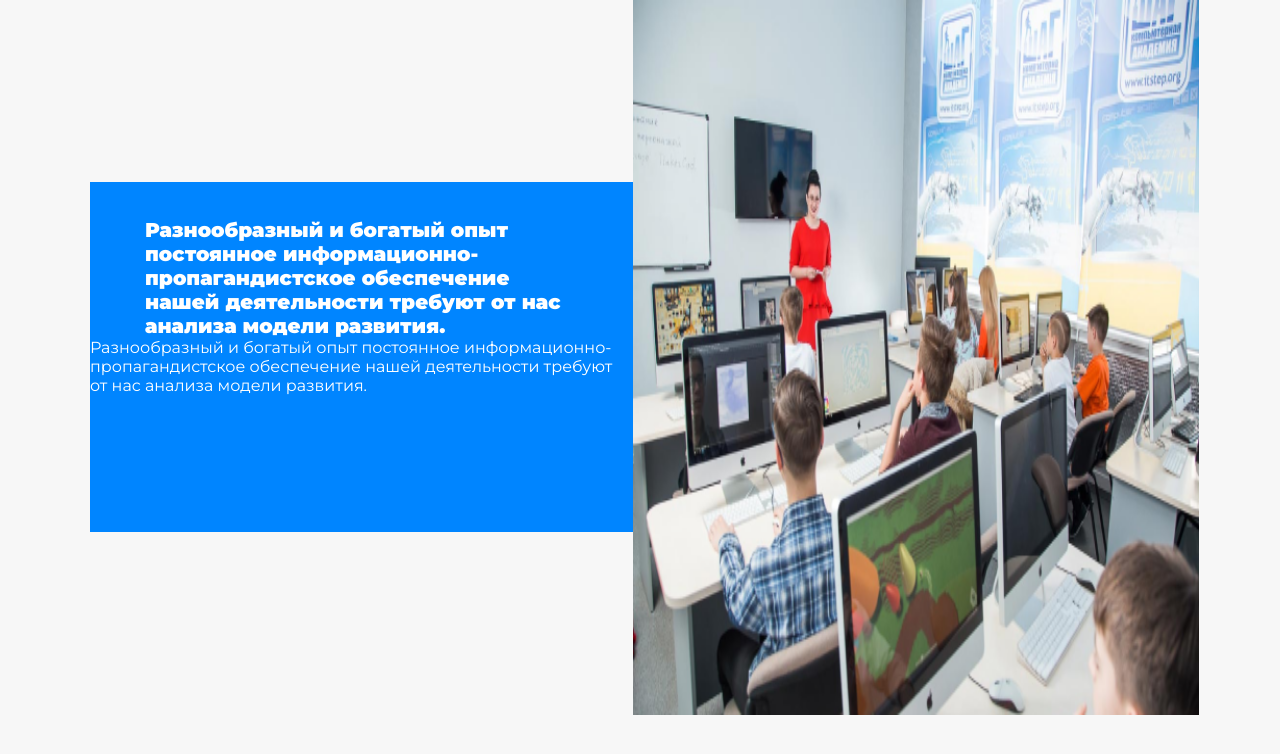
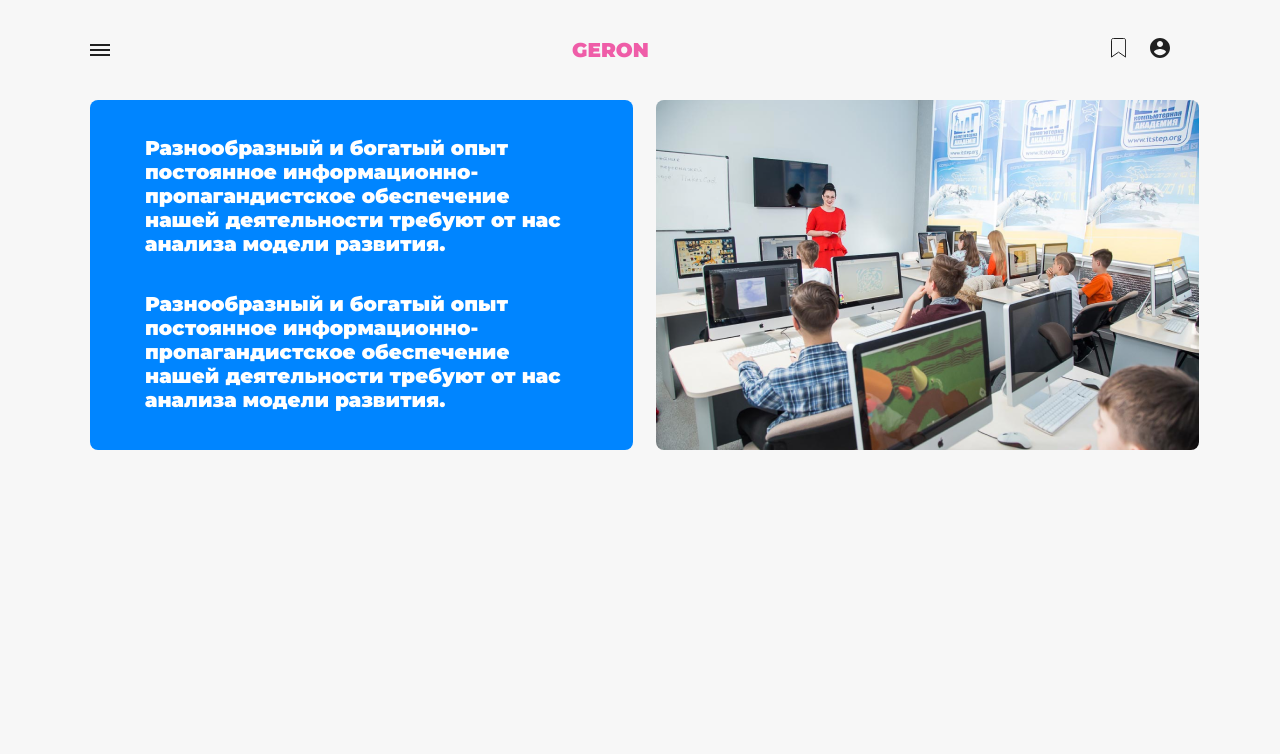
Before and after one commit to Lockstar14/Homework-lesson-10, a website: page index.html in a window 1280 px wide. Drawn offline with Linux system fonts and the light colour scheme.

Commit message:
added first section

```diff
--- a/assets/scss/style.scss
+++ b/assets/scss/style.scss
@@ -7,6 +7,8 @@ $stroke: #E3E3E3;
 $placeholder: #808080;
 $back: #F7F7F7;
 $white: #FFFFFF;
+$pink: #EF5DA8;
+$orange: #ff3d00;
 @mixin font($size) {
     font-family: 'Montserrat';
     font-weight: ($size);
@@ -32,6 +34,7 @@ $white: #FFFFFF;
 body{
     background-color: $back;
 }
+
 
 form{
     background-color: $white;
@@ -94,17 +97,18 @@ p{
 .cover{
     position: relative;
     @include cover(100%) ;
+    img {
+        width: 100%;
+        height: 100%;
+        position: absolute;
+        top: 0;
+        left: 0;
+        border-radius: 8px;
+    }
+}
 
-}
-.cover img {
-    width: 100%;
-    height: 100%;
-    position: absolute;
-    top: 0;
-    left: 0;
-}
 .cover.rectangle{
-@include cover(350 / (543/100)* 1%);
+@include cover (350 / (543/100) * 1%);
 }
 
 
@@ -112,6 +116,45 @@ p{
    margin: 0 auto;
     max-width: 1100px;
    padding:  0 10px;
+}
+header{
+    display: flex;
+    justify-content: space-between;
+    align-items: center;
+    padding: 38px 0;
+    .burger-menu{
+        .line{
+            width: 20px;
+            height: 2px;
+            background-color: $black;
+            margin-bottom: 3px;
+            &:last-child{
+                margin: 0;
+            }
+        }
+    }
+    h1{
+        text-transform: uppercase;
+        transition: 0.5s;
+        &.active{
+      color:$pink;
+
+
+    }
+
+ &:hover{
+        color: $orange;
+        cursor: pointer;
+      }
+}
+svg{
+    &:first-child{
+        margin-right: 20px;
+    }
+    &:hover{
+      scale: 1.2;
+    }
+}
 }
 
 .about{
@@ -125,6 +168,7 @@ p{
     background-color: $second;
     height: 350px;
     color: $white;
+    border-radius: 8px;
 }
 .about-block-1 {
     padding: 36px 55px 0 55px;
--- a/index.html
+++ b/index.html
@@ -12,14 +12,34 @@
 </head>
 <body>
  <div class="wrapper">
+    <header>
+        <div class="burger-menu">
+            <div class="line"></div>
+            <div class="line"></div>
+            <div class="line"></div>
+        </div>
+        <h1 class="active">Geron</h1>
+        <nav>
+            <a href="#"><svg width="15" height="20" viewBox="0 0 15 20" fill="none" xmlns="http://www.w3.org/2000/svg">
+                <path d="M12.587 0.500833V0.492882L12.5871 0.500811L12.6734 0.500002C13.2252 0.500615 13.7341 0.659347 14.0925 0.915743C14.448 1.17007 14.5998 1.47524 14.6046 1.74471V19.0477L7.83729 14.3728L7.55313 14.1765L7.26894 14.3728L0.500488 19.0478V2.24083H0.501642V1.74389C0.506444 1.47456 0.658182 1.16948 1.01368 0.915272C1.37207 0.659002 1.88096 0.500433 2.43257 0.500001L2.51423 0.500809L2.51423 0.500833H2.51918H12.5824H12.587Z" stroke="#202020"/>
+                </svg>
+                </a>
+            <a href="#"><svg width="20" height="20" viewBox="0 0 20 20" fill="none" xmlns="http://www.w3.org/2000/svg">
+                <path d="M10 0C4.48 0 0 4.48 0 10C0 15.52 4.48 20 10 20C15.52 20 20 15.52 20 10C20 4.48 15.52 0 10 0ZM10 3C11.66 3 13 4.34 13 6C13 7.66 11.66 9 10 9C8.34 9 7 7.66 7 6C7 4.34 8.34 3 10 3ZM10 17.2C7.5 17.2 5.29 15.92 4 13.98C4.03 11.99 8 10.9 10 10.9C11.99 10.9 15.97 11.99 16 13.98C14.71 15.92 12.5 17.2 10 17.2Z" fill="#202020"/>
+                </svg>
+                </a>
+        </nav>
+    </header>
     <section class="about">
         <div class="about-text">
             <div class="about-block-1"><p>Разнообразный и богатый опыт постоянное информационно-пропагандистское обеспечение нашей деятельности требуют от нас анализа модели развития.</p></div>
-            <div class="about-block-2"><p>Разнообразный и богатый опыт постоянное информационно-пропагандистское обеспечение нашей деятельности требуют от нас анализа модели развития.</p></div>
+            <div class="about-block-1"><p>Разнообразный и богатый опыт постоянное информационно-пропагандистское обеспечение нашей деятельности требуют от нас анализа модели развития.</p></div>
         </div>
+       <div style="width: 543px; height: 350px;">
         <div class="cover rectangle">
             <img src="./assets/img/classroom.png" alt="">
         </div>
+    </div>
     </section>
  </div>
 </body>
```
Also changed, not shown: assets/css/style.css, 1 other file.
